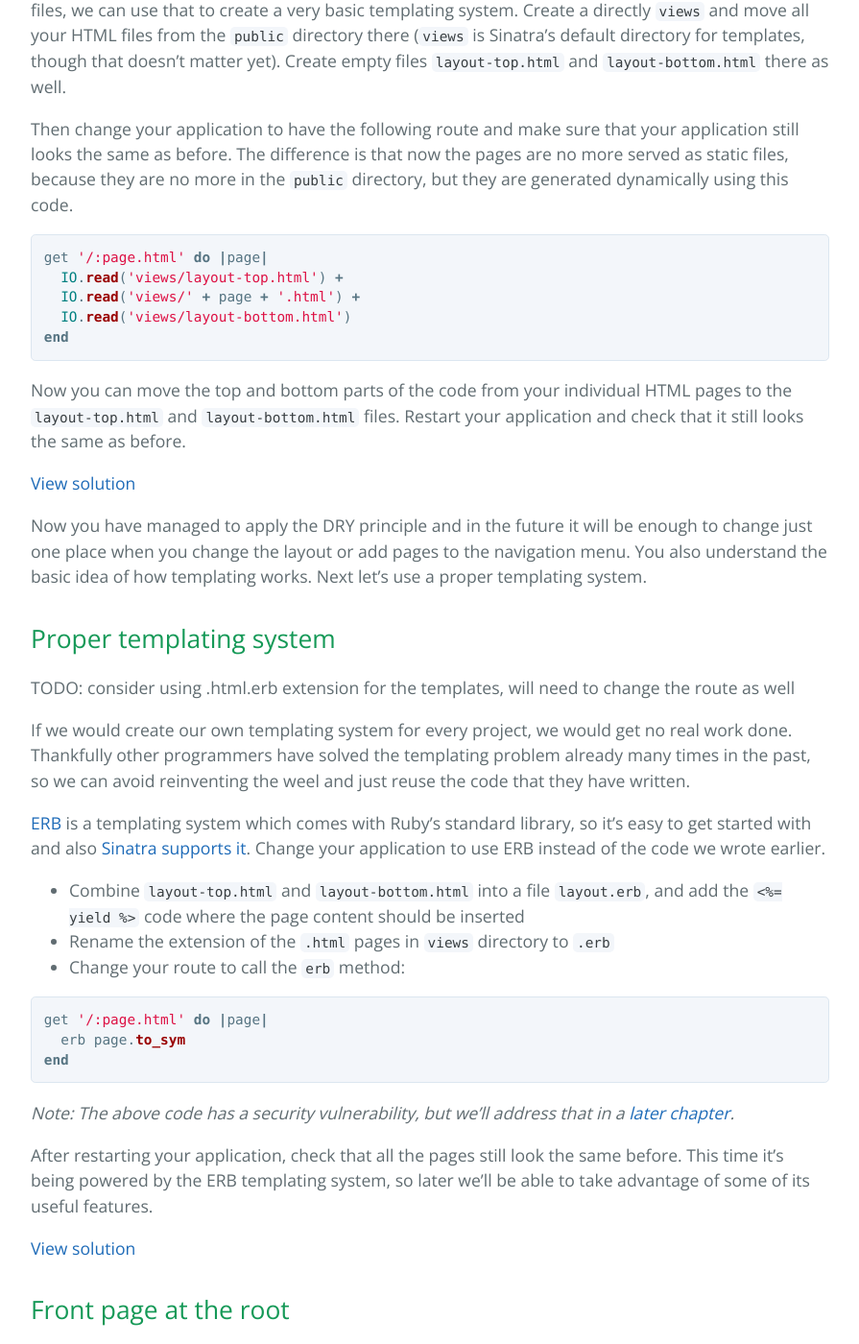
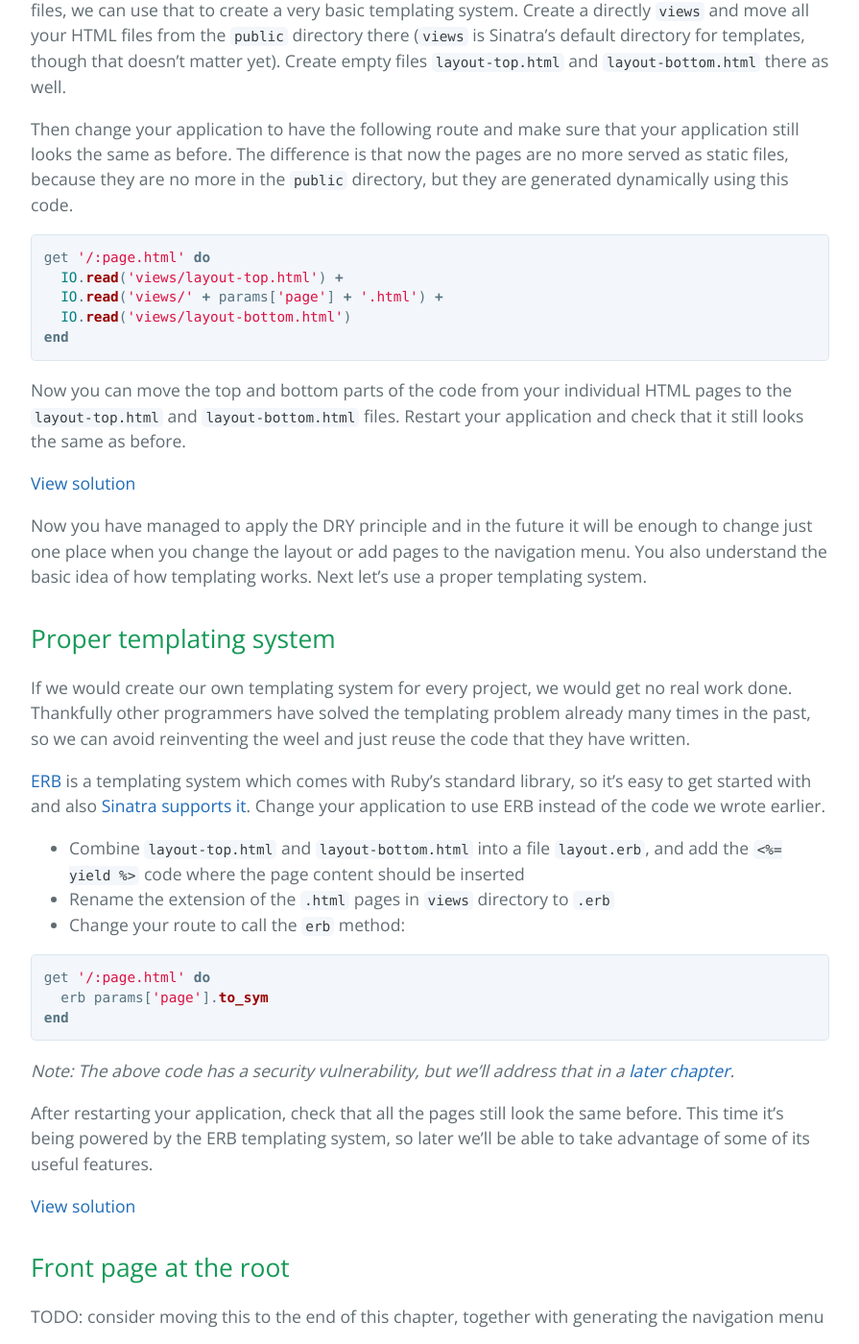
Before and after one commit to luontola/web-intro, a Jekyll site: the page built from templating.md, in a window 1280 px wide and 1400 px high, scrolled down 4861 px. Shown: the whole window at 96% size, without its empty margins (192-1087 px from the left). Built offline with Jekyll 4.4.1, drawn with Linux system fonts in a browser that asks for light colours; Markdown is read by kramdown in place of the engine named in the settings; some of the changed text lies outside the part shown.

Commit message:
Use params['page'] instead of |page|, to make it similar to GET and POST params

````diff
--- a/templating.md
+++ b/templating.md
@@ -92,9 +92,9 @@ Now that we have a proof-of-concept for dynamically generating HTML and for read
 Then change your application to have the following route and make sure that your application still looks the same as before. The difference is that now the pages are no more served as static files, because they are no more in the `public` directory, but they are generated dynamically using this code.
 
 ```ruby
-get '/:page.html' do |page|
+get '/:page.html' do
   IO.read('views/layout-top.html') +
-  IO.read('views/' + page + '.html') +
+  IO.read('views/' + params['page'] + '.html') +
   IO.read('views/layout-bottom.html')
 end
 ```
@@ -108,8 +108,6 @@ Now you have managed to apply the DRY principle and in the future it will be eno
 
 ## Proper templating system
 
-TODO: consider using .html.erb extension for the templates, will need to change the route as well
-
 If we would create our own templating system for every project, we would get no real work done. Thankfully other programmers have solved the templating problem already many times in the past, so we can avoid reinventing the weel and just reuse the code that they have written.
 
 [ERB][erb] is a templating system which comes with Ruby's standard library, so it's easy to get started with and also [Sinatra supports it][sinatra-templates]. Change your application to use ERB instead of the code we wrote earlier.
@@ -119,8 +117,8 @@ If we would create our own templating system for every project, we would get no
 * Change your route to call the `erb` method:
 
 ```ruby
-get '/:page.html' do |page|
-  erb page.to_sym
+get '/:page.html' do
+  erb params['page'].to_sym
 end
 ```
 
@@ -240,8 +238,9 @@ PAGES = {
 With this it will be easy to parameterize also the title of pages which don't have custom routes.
 
 ```ruby
-get '/:page.html' do |page|
-  erb page.to_sym, :locals => {:title => PAGES[page.to_sym]}
+get '/:page.html' do
+  page = params['page'].to_sym
+  erb page, :locals => {:title => PAGES[page]}
 end
 ```
 
@@ -286,8 +285,8 @@ get '/pictures.html' do
   render_page :pictures, {:picture_urls => picture_urls}
 end
 
-get '/:page.html' do |page|
-  render_page page.to_sym
+get '/:page.html' do
+  render_page params['page'].to_sym
 end
 ```
 
````
